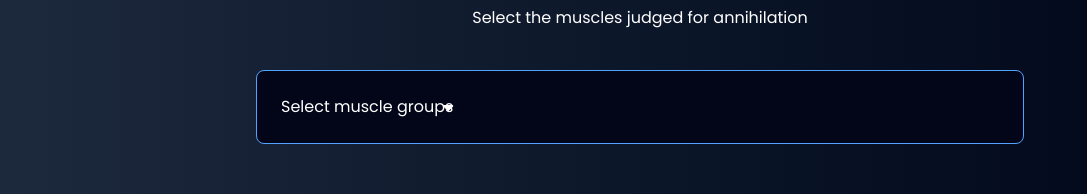
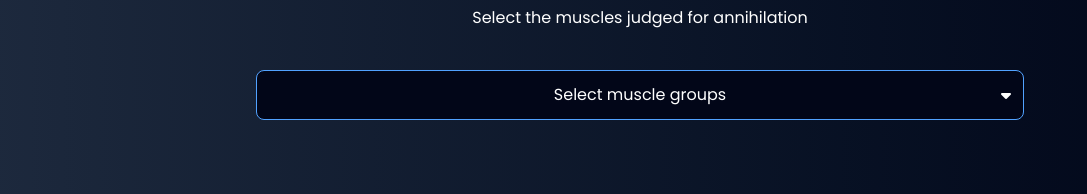
Before and after one commit to AbdullahiAbdulganiyu/fitness-app, a React (Vite) app: page / in a window 1280 px wide. Shown: the part 1304-1498 px from the top of the page, without its empty margins (0-1087 px from the left). Built offline with nearby package versions, Linux system fonts and the light colour scheme.

Commit message:
adding other classes to style the parent div

```diff
--- a/src/components/Generator.jsx
+++ b/src/components/Generator.jsx
@@ -46,7 +46,7 @@ export default function Generator() {
           title={"Lock on targets"}
           description={"Select the muscles judged for annihilation"}
         />
-        <div className="bg-slate-950 p-3 border border-solid border-blue-400 rounded-lg">
+        <div className="bg-slate-950 border border-solid border-blue-400 rounded-lg flex flex-col">
           <button className="relative flex items-center justify-center p-3">
             <p>Select muscle groups</p>
             <i className="fa-solid fa-caret-down absolute right-3 top-1/2 -translate-y-1/2"></i>
```
